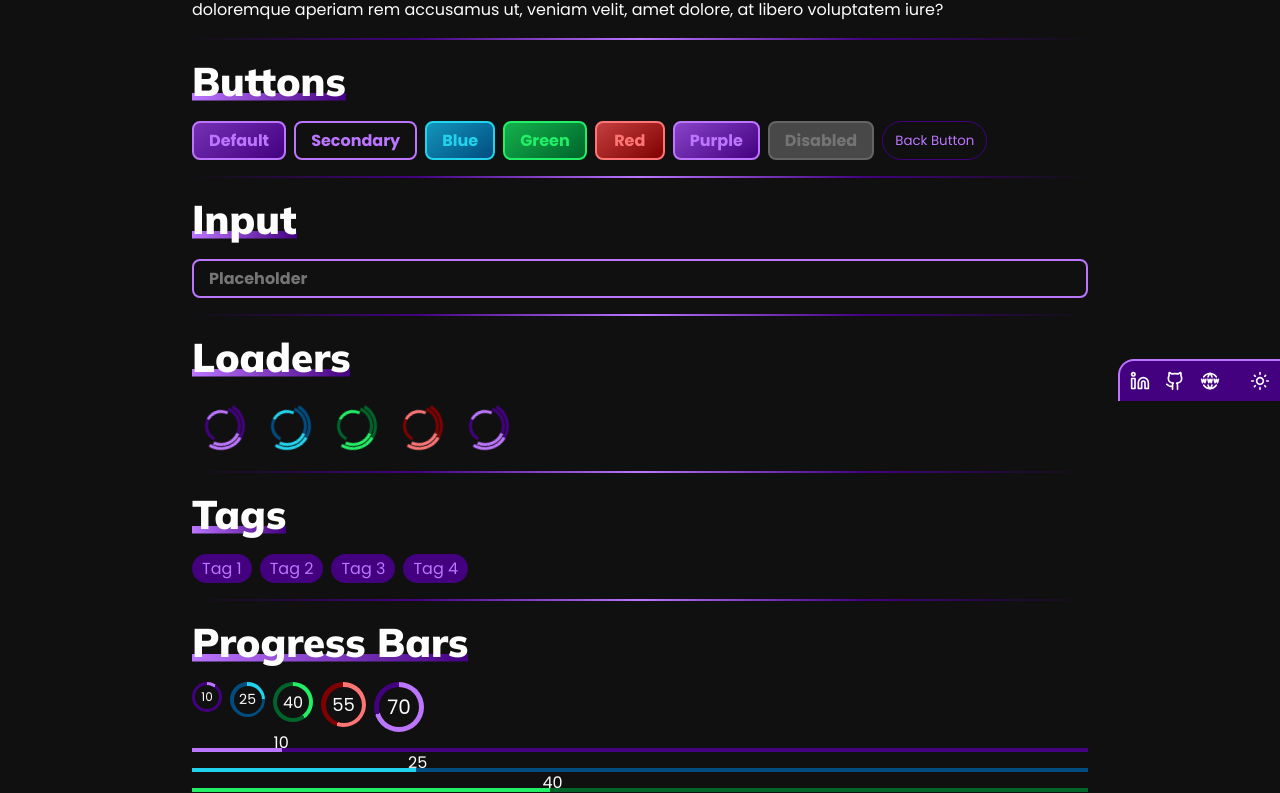
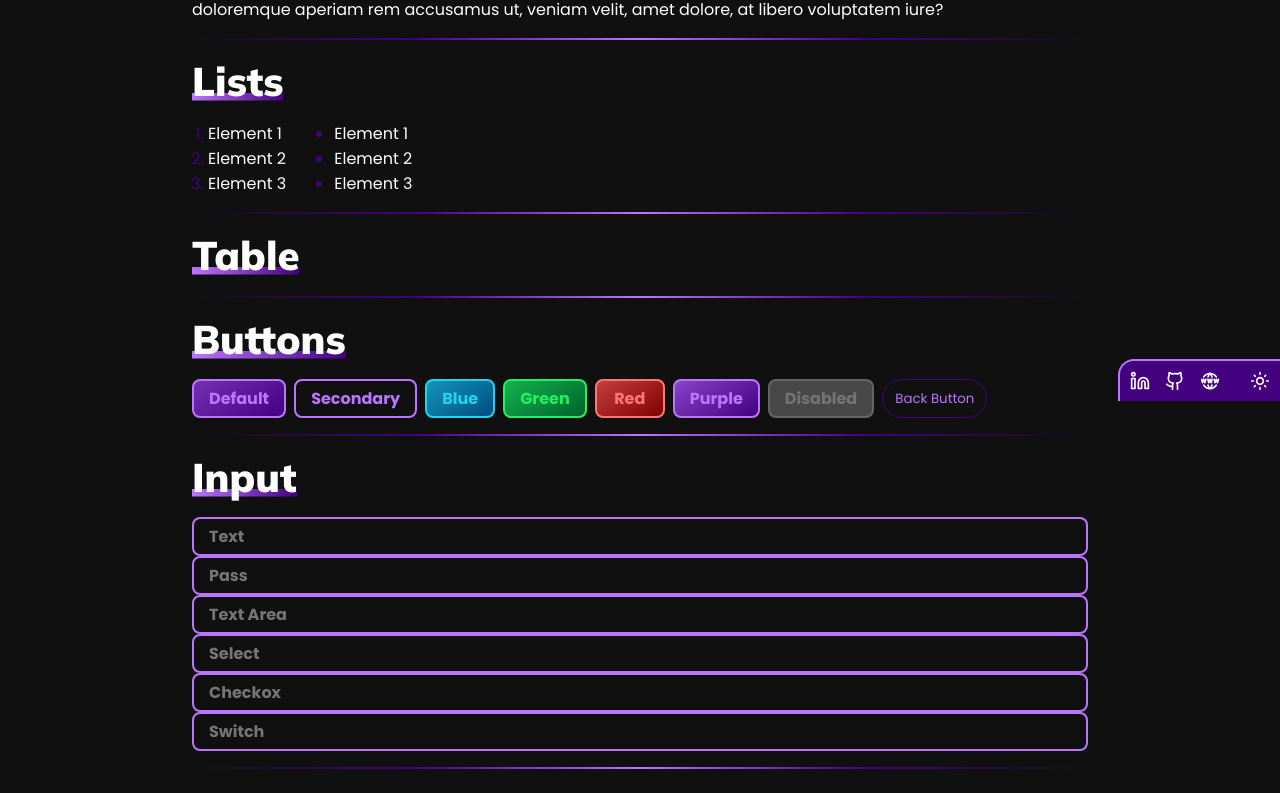
Before and after one commit to irenealcaine/template-navbar, a React (Create React App) app: page / in a window 1280 px wide. Shown: the part 399-1192 px from the top of the page. Built offline with nearby package versions, Linux system fonts and the light colour scheme.

Commit message:
list and todos

```diff
--- /dev/null
+++ b/src/Components/List/List.css
@@ -0,0 +1,41 @@
+ul {
+  &.list {
+    list-style-type: disc;
+
+    & li {
+      margin-left: 16px;
+
+      &::marker {
+        color: var(--main);
+      }
+    }
+    &.dark {
+      & li {
+        &::marker {
+          color: var(--dark-main);
+        }
+      }
+    }
+  }
+}
+
+ol {
+  &.list {
+    list-style-type: decimal;
+
+    & li {
+      margin-left: 16px;
+
+      &::marker {
+        color: var(--main);
+      }
+    }
+    &.dark {
+      & li {
+        &::marker {
+          color: var(--dark-main);
+        }
+      }
+    }
+  }
+}
--- /dev/null
+++ b/src/Components/List/List.jsx
@@ -0,0 +1,18 @@
+import "./List.css";
+import { DarkModeContext } from "../../Context/darkModeContext";
+import { useContext } from "react";
+
+const UList = ({ children, ordered }) => {
+  const { darkMode } = useContext(DarkModeContext);
+  return (
+    <>
+      {ordered == "ordered" ? (
+        <ol className={`list ${darkMode && "dark"}`}>{children}</ol>
+      ) : (
+        <ul className={`list ${darkMode && "dark"}`}>{children}</ul>
+      )}
+    </>
+  );
+};
+
+export default UList;
--- a/src/Pages/Home/Home.jsx
+++ b/src/Pages/Home/Home.jsx
@@ -11,6 +11,7 @@ import Tag from "../../Components/Tag/Tag";
 import { posts } from "../../Data/BlogPosts";
 import { products } from "../../Data/Products";
 import "./Home.css";
+import List from "../../Components/List/List";
 
 const Home = () => {
   return (
@@ -31,6 +32,29 @@ const Home = () => {
         porro numquam repellat cum delectus. Aliquid doloremque aperiam rem
         accusamus ut, veniam velit, amet dolore, at libero voluptatem iure?
       </p>
+
+      <Hr />
+
+      <h2>Lists</h2>
+      <div className="grid">
+        <List ordered={"ordered"}>
+          <li>Element 1</li>
+          <li>Element 2</li>
+          <li>Element 3</li>
+        </List>
+
+        <div style={{ marginRight: 16 + "px" }}></div>
+
+        <List>
+          <li>Element 1</li>
+          <li>Element 2</li>
+          <li>Element 3</li>
+        </List>
+      </div>
+
+      <Hr />
+
+      <h2>Table</h2>
 
       <Hr />
 
@@ -60,7 +84,12 @@ const Home = () => {
 
       <h2>Input</h2>
 
-      <Input placeholder={"Placeholder"} />
+      <Input placeholder={"Text"} />
+      <Input placeholder={"Pass"} />
+      <Input placeholder={"Text Area"} />
+      <Input placeholder={"Select"} />
+      <Input placeholder={"Checkox"} />
+      <Input placeholder={"Switch"} />
 
       <Hr />
 
@@ -146,6 +175,14 @@ const Home = () => {
 
       <Hr />
 
+      <h2>Interactions</h2>
+      <div className="grid">
+        <Button value={"Modal"} />
+        <Button value={"PopUp"} />
+      </div>
+
+      <Hr />
+
       <h2>Blog Card</h2>
 
       <div className="grid">
```
